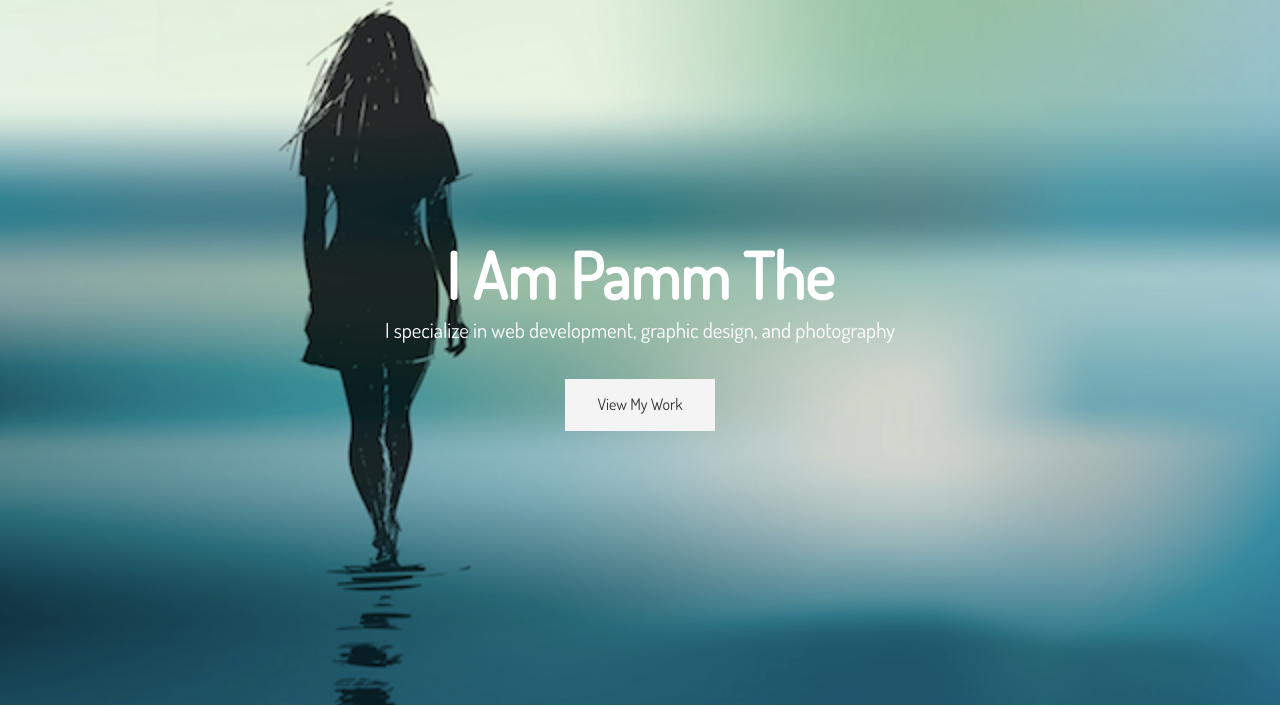
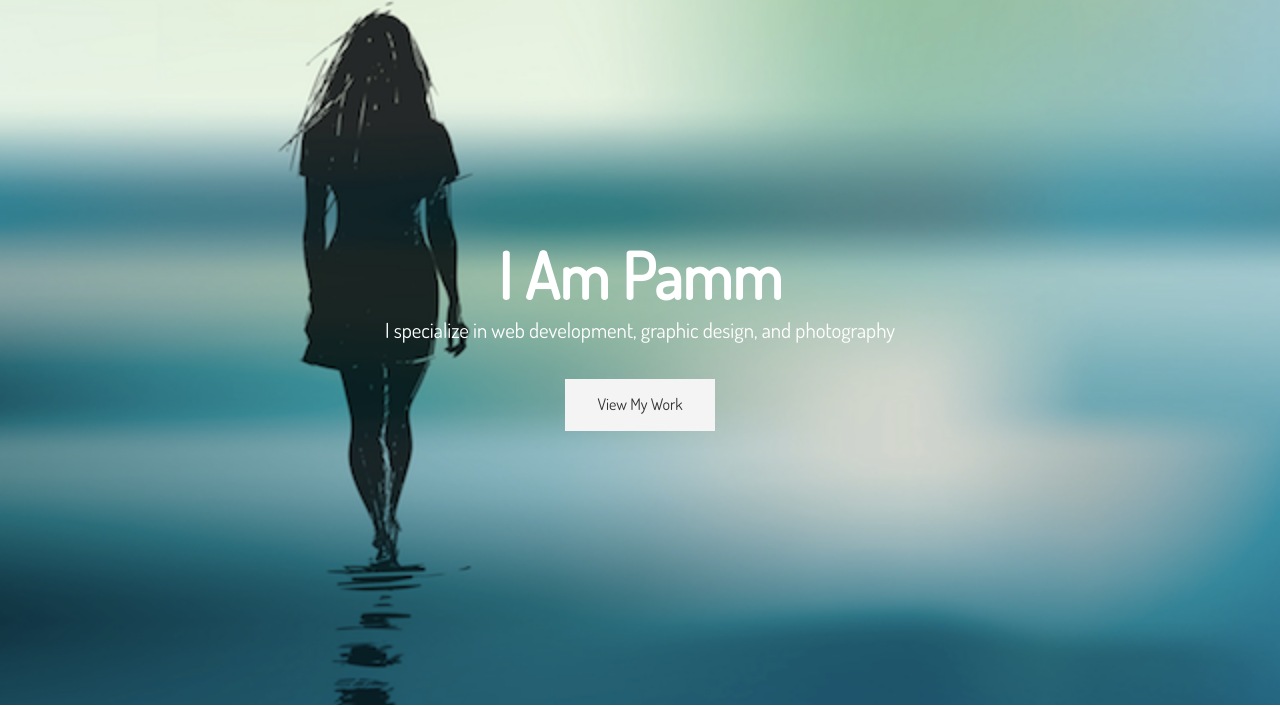
Before and after one commit to pammnels/pjnelsongroup.com, a website: page dist/index.html in a window 1280 px wide. Shown: the part 95-802 px from the top of the page. Drawn offline with Linux system fonts and the light colour scheme.

Commit message:
changes to index.html

```diff
--- a/dist/index.html
+++ b/dist/index.html
@@ -35,7 +35,7 @@
         </nav>
         <div class="header-content">
 			<h1>
-				I Am Pamm The
+				I Am Pamm
 				<span
 				  class="txt-type"
 				  data-wait="3000"
```
